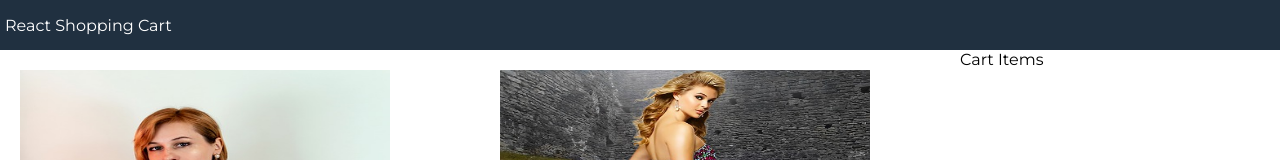
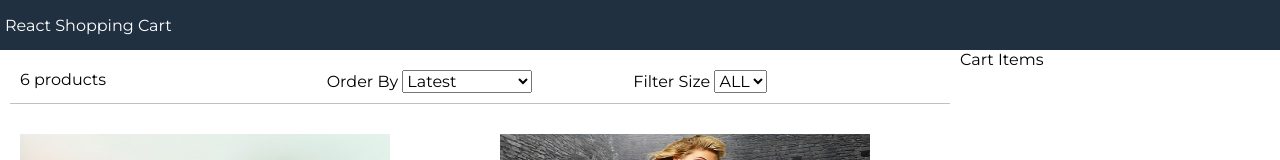
Before and after one commit to hui1010/shopping-cart-react-redux, a React (Create React App) app: page / in a window 1280 px wide. Shown: the top 160 px of the page. Built offline with nearby package versions, Linux system fonts and the light colour scheme.

Commit message:
Created filter component

```diff
--- a/src/App.js
+++ b/src/App.js
@@ -2,12 +2,33 @@ import {useState} from 'react'
 
 import data from './data.json'
 import Products from './components/Products'
+import Filter from './components/Filter'
 
 // feature-1
 function App() {
   const [products, setProducts] = useState(data.products)
   const [size, setSize] = useState("")
   const [sort, setSort] = useState("")
+
+  const sortProducts = (event) => {
+    const targetSort = event.target.value
+    setSort(targetSort)
+    setProducts(
+      products.slice().sort((a, b) =>
+        targetSort == "lowest" ? a.price - b.price : targetSort =="highest" ? b.price - a.price : b._id - a._id
+      )
+    )
+  }
+  const filterProducts = (event) => {
+    const targetSize = event.target.value
+    setSize(targetSize)
+    if(targetSize) {
+      setProducts(
+        products.filter(product => product.availableSizes.indexOf(targetSize) >= 0)
+      )
+    }
+  }
+
 
   return (
     <div className="grid-container">
@@ -17,6 +38,13 @@ function App() {
       <main>
         <div className="content">
           <div className="main" >
+            <Filter
+              count={products.length}
+              size={size}
+              sort={sort}
+              sortProducts={sortProducts}
+              filterProducts={filterProducts}
+            />
             <Products products={products}/>
           </div>
           <div className="sidebar">
--- /dev/null
+++ b/src/components/Filter.js
@@ -0,0 +1,36 @@
+import React, {useState} from 'react'
+
+function Filter({count, size, sort, sortProducts, filterProducts}) {
+
+
+
+    return (
+        <div className="filter">
+            <div className="filter-re">
+                {count} products
+            </div>
+            <div className="filter-sort">
+                Order By {" "}
+                <select value={sort} onChange={sortProducts}>
+                    <option value="">Latest</option>
+                    <option value="lowest">Lowest price</option>
+                    <option value="highest">Highest price</option>
+                </select>
+            </div>
+            <div className="filter-size">
+                Filter Size {" "}
+                <select value={size} onChange={filterProducts}>
+                    <option value="">ALL</option>
+                    <option value="XS">XS</option>
+                    <option value="S">S</option>
+                    <option value="M">M</option>
+                    <option value="L">L</option>
+                    <option value="XL">XL</option>
+                    <option value="XXL">XXL</option>
+                </select>
+            </div>
+        </div>
+    )
+}
+
+export default Filter
--- a/src/data.json
+++ b/src/data.json
@@ -6,7 +6,7 @@
             "image": "images/dress1.jpg",
             "description": "about dress 1",
             "price" : 19,
-            "availableSizes": ["xl", "XXL"]
+            "availableSizes": ["XL", "XXL"]
         },
         {
             "_id": "dress2",
@@ -14,7 +14,7 @@
             "image": "images/dress2.jpg",
             "description": "about dress 2",
             "price" : 25,
-            "availableSizes": ["M", "xl", "XXL"]
+            "availableSizes": ["M", "XL", "XXL"]
         },
         {
             "_id": "dress3",
@@ -22,7 +22,7 @@
             "image": "images/dress3.jpg",
             "description": "about dress 3",
             "price" : 21.9,
-            "availableSizes": ["XS","S", "M", "xl", "XXL"]
+            "availableSizes": ["XS","S", "M", "XL", "XXL"]
         },
         {
             "_id": "dress4",
@@ -30,7 +30,7 @@
             "image": "images/dress4.jpg",
             "description": "about dress 4",
             "price" : 30,
-            "availableSizes": ["L", "xl", "XXL"]
+            "availableSizes": ["L", "XL", "XXL"]
         },
         {
             "_id": "dress5",
@@ -46,7 +46,7 @@
             "image": "images/dress6.jpg",
             "description": "about dress 6",
             "price" : 40,
-            "availableSizes": ["XS","xl", "XXL"]
+            "availableSizes": ["XS","XL", "XXL"]
         }
     ]
 }
--- a/src/index.css
+++ b/src/index.css
@@ -119,3 +119,15 @@ footer {
 .button.primary {
   background-color: #f0c040;
 }
+
+/* Filter */
+.filter {
+  display: flex;
+  padding: 1rem;
+  margin: 1rem;
+  border-bottom: 0.1rem #c0c0c0 solid;
+  justify-content: space-between;
+}
+.filter div {
+  flex: 1;
+}
```
